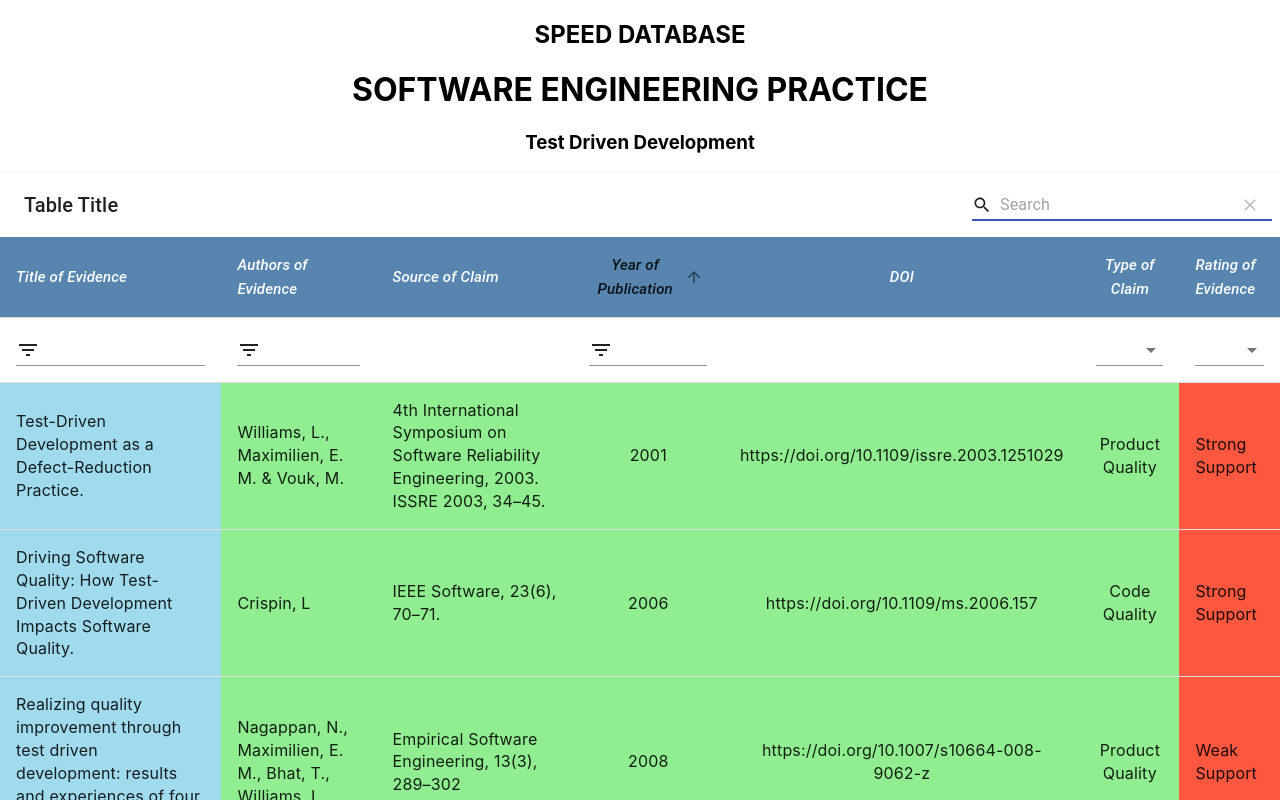
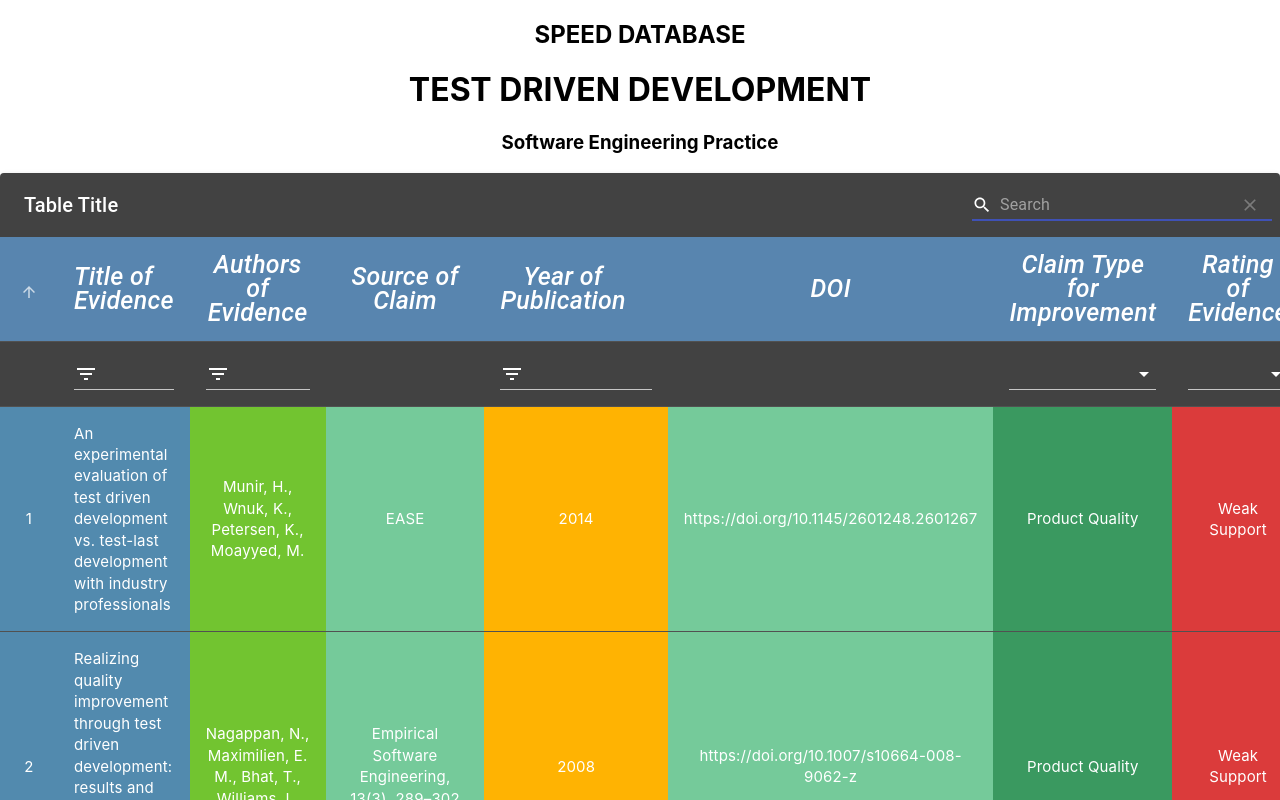
Before and after one commit to NSen29/SPEED_NBC_Group10, a React (Create React App) app in the folder frontend/: page / in a window 1280 px wide. Shown: the top 800 px of the page. Built offline with nearby package versions, Linux system fonts and the light colour scheme.

Commit message:
Table Styling
Used different colors to distinguish the various columns, used Typography for font sizes, add dark mode as background

```diff
--- a/frontend/src/Table.js
+++ b/frontend/src/Table.js
@@ -1,7 +1,8 @@
-import React from 'react';
+import React, { useState } from 'react';
 import MaterialTable from "material-table";
 import { forwardRef } from 'react';
-
+import { MuiThemeProvider } from '@material-ui/core'
+import { createMuiTheme } from '@material-ui/core/styles';
 import AddBox from '@material-ui/icons/AddBox';
 import ArrowDownward from '@material-ui/icons/ArrowDownward';
 import Check from '@material-ui/icons/Check';
@@ -17,7 +18,8 @@ import Remove from '@material-ui/icons/Remove';
 import SaveAlt from '@material-ui/icons/SaveAlt';
 import Search from '@material-ui/icons/Search';
 import ViewColumn from '@material-ui/icons/ViewColumn';
-
+import Typography from "@material-ui/core/Typography";
+//create variable for the different options and tools seen on the webpage and their assigned icons for each
 const symbolsForOptions = {
         Add: forwardRef((props, ref) => < AddBox {...props }
                 ref = { ref }
@@ -71,8 +73,10 @@ const symbolsForOptions = {
                                                                                 ref = { ref }
                                                                                 />)
                                                                             };
+                                                                            //Table created for storing and displaying all the necessary data concerning TDD
                                                                             export const Table = () => {
                                                                                 const tableData = [{
+                                                                                            ID: 1,
                                                                                             title: 'An experimental evaluation of test driven development vs. test-last development with industry professionals',
                                                                                             authors: "Munir, H., Wnuk, K., Petersen, K., Moayyed, M.",
                                                                                             source: "EASE",
@@ -84,6 +88,7 @@ const symbolsForOptions = {
                                                                                         },
 
                                                                                         {
+                                                                                            ID: 2,
                                                                                             title: 'Realizing quality improvement through test driven development: results and experiences of four industrial teams',
                                                                                             authors: "Nagappan, N., Maximilien, E. M., Bhat, T., Williams, L.",
                                                                                             source: " Empirical Software Engineering, 13(3), 289–302",
@@ -94,6 +99,7 @@ const symbolsForOptions = {
                                                                                         },
 
                                                                                         {
+                                                                                            ID: 3,
                                                                                             title: "Does Test-Driven Development Really Improve Software Design Quality?",
                                                                                             authors: "Janzen, D. S.",
                                                                                             source: "Software, IEEE, 25(2) 77-84",
@@ -104,6 +110,7 @@ const symbolsForOptions = {
                                                                                         },
 
                                                                                         {
+                                                                                            ID: 4,
                                                                                             title: "Comparative Case Study on the Impact of Test-Driven Development on Program Design and Test Coverage",
                                                                                             authors: "Siniaalto, M., Abrahamsson, P.",
                                                                                             source: "ArXiv.Org, cs.SE, arXiv:1711.05082-284",
@@ -114,6 +121,7 @@ const symbolsForOptions = {
                                                                                         },
 
                                                                                         {
+                                                                                            ID: 5,
                                                                                             title: "Driving Software Quality: How Test-Driven Development Impacts Software Quality.",
                                                                                             authors: "Crispin, L",
                                                                                             source: "IEEE Software, 23(6), 70–71.",
@@ -124,6 +132,7 @@ const symbolsForOptions = {
                                                                                         },
 
                                                                                         {
+                                                                                            ID: 6,
                                                                                             title: "Test-Driven Development as a Defect-Reduction Practice.",
                                                                                             authors: "Williams, L., Maximilien, E. M. & Vouk, M.",
                                                                                             source: "4th International Symposium on Software Reliability Engineering, 2003. ISSRE 2003, 34–45.",
@@ -134,6 +143,7 @@ const symbolsForOptions = {
                                                                                         },
 
                                                                                         {
+                                                                                            ID: 7,
                                                                                             title: "An Empirical Study of Test-Driven Development vs. Test-Last Development Using Eye Tracking.",
                                                                                             authors: "Choma, J., Guerra, E. M., Silva, T. S. da, Albuquerque, T., Albuquerque, V. G. & Zaina, L. M.",
                                                                                             source: "WBMA, 1106(1), 11–24.",
@@ -142,31 +152,68 @@ const symbolsForOptions = {
                                                                                             claim: "CQI",
                                                                                             evidence: "W"
                                                                                         },
+                                                                                        {
+                                                                                            ID: 8,
+                                                                                            title: "Causal Factors, Benefits and Challenges of Test-Driven Development: Practitioner Perceptions.",
+                                                                                            authors: "Buchan, Ji., Li, L. & MacDonell, S. G",
+                                                                                            source: "18TH ASIA PACIFIC SOFTWARE ENGINEERING CONFERENCE 2012",
+                                                                                            pubyear: "2012",
+                                                                                            doi: "https://doi.org/10.1109/apsec.2011.44",
+                                                                                            claim: "TSI",
+                                                                                            evidence: "W"
+                                                                                        },
+                                                                                        {
+                                                                                            ID: 9,
+                                                                                            title: "Causal Factors, Benefits and Challenges of Test-Driven Development: Practitioner Perceptions.",
+                                                                                            authors: "Buchan, Ji., Li, L. & MacDonell, S. G",
+                                                                                            source: "18TH ASIA PACIFIC SOFTWARE ENGINEERING CONFERENCE 2012",
+                                                                                            pubyear: "2012",
+                                                                                            doi: "https://doi.org/10.1109/apsec.2011.44",
+                                                                                            claim: "PQI",
+                                                                                            evidence: "W"
+                                                                                        },
                                                                                     ]
-
+                                                                                    //may implement optional switch to change from light and dark modes
+                                                                                const [alterDarkMode, setAlterDarkMode] = useState(true)
                                                                                 const claimInfo = [{
+                                                                                        ID: 'Article No:',
+                                                                                        field: 'ID',
+                                                                                        sorting: true,
+                                                                                        align: 'center',
+                                                                                        filtering: false,
+                                                                                        defaultSort: "asc",
+                                                                                        cellStyle: { background: "#528AAE" },
+                                                                                        rowStyle: {
+                                                                                            fontSize: 50,
+                                                                                        },
+                                                                                        headerStyle: { color: "#fff", fontSize: 50, },
+                                                                                    }, {
                                                                                         title: 'Title of Evidence',
                                                                                         field: 'title',
                                                                                         sorting: false,
-                                                                                        cellStyle: { background: "#9FDBED" },
-                                                                                        headerStyle: { color: "#fff" },
+                                                                                        cellStyle: { background: "#528AAE" },
+                                                                                        rowStyle: {
+                                                                                            fontSize: 30,
+                                                                                        },
+                                                                                        headerStyle: { color: "#fff", fontSize: 25, },
                                                                                     },
                                                                                     {
                                                                                         title: 'Authors of Evidence',
                                                                                         field: 'authors',
                                                                                         sorting: false,
-
-                                                                                        cellStyle: { background: "	#90EE90" },
-                                                                                        headerStyle: { color: "#fff" }
+                                                                                        align: "center",
+                                                                                        cellStyle: { background: "	#72C430" },
+                                                                                        headerStyle: { color: "#fff", fontSize: 25, }
                                                                                     },
                                                                                     {
                                                                                         title: 'Source of Claim',
                                                                                         field: 'source',
                                                                                         sorting: false,
+                                                                                        align: "center",
                                                                                         searching: false,
                                                                                         filtering: false,
-                                                                                        cellStyle: { background: "#90EE90" },
-                                                                                        headerStyle: { color: "#fff" }
+                                                                                        cellStyle: { background: "#75CA9A" },
+                                                                                        headerStyle: { color: "#fff", fontSize: 25, }
 
                                                                                     },
                                                                                     {
@@ -175,8 +222,8 @@ const symbolsForOptions = {
                                                                                         align: "center",
                                                                                         SortArrow: 'arrow_upward',
                                                                                         defaultSort: "asc",
-                                                                                        cellStyle: { background: "#90EE90" },
-                                                                                        headerStyle: { color: "#fff", fontSize: 15 }
+                                                                                        cellStyle: { background: "#FFB302" },
+                                                                                        headerStyle: { color: "#fff", fontSize: 25, }
 
                                                                                     },
                                                                                     {
@@ -185,41 +232,51 @@ const symbolsForOptions = {
                                                                                         sorting: false,
                                                                                         searching: false,
                                                                                         filtering: false,
+
                                                                                         align: "center",
-                                                                                        cellStyle: { background: "#90EE90" },
-                                                                                        headerStyle: { color: "#fff" }
+                                                                                        cellStyle: { background: "#75CA9A" },
+                                                                                        headerStyle: { color: "#fff", fontSize: 25, }
 
                                                                                     },
                                                                                     {
-                                                                                        title: 'Type of Claim',
+                                                                                        title: 'Claim Type for Improvement',
                                                                                         field: 'claim',
                                                                                         sorting: false,
                                                                                         searching: false,
                                                                                         align: "center",
-                                                                                        lookup: { PQI: "Product Quality", CQI: "Code Quality" },
-                                                                                        cellStyle: { background: "#90EE90" },
-                                                                                        headerStyle: { color: "#fff" }
+                                                                                        lookup: { PQI: "Product Quality", CQI: "Code Quality", TSI: "Team-Satisfaction Quality" },
+                                                                                        cellStyle: { background: "#3A9960" },
+                                                                                        headerStyle: { color: "#fff", fontSize: 25, }
 
                                                                                     },
                                                                                     {
                                                                                         title: 'Rating of Evidence',
                                                                                         field: 'evidence',
                                                                                         searching: false,
+                                                                                        align: "center",
                                                                                         sorting: false,
                                                                                         lookup: { S: "Strong Support", W: "Weak Support" },
 
-                                                                                        cellStyle: { background: "#FD5740 " },
-                                                                                        headerStyle: { color: "#fff" }
+                                                                                        cellStyle: { background: "#DB3B3B" },
+                                                                                        headerStyle: { color: "#fff", fontSize: 25, }
 
                                                                                     }
 
                                                                                 ]
 
+                                                                                const theme = createMuiTheme({
+                                                                                    palette: {
+                                                                                        type: 'dark'
+
+                                                                                    }
+                                                                                })
                                                                                 return ( <
                                                                                     div >
                                                                                     <
-                                                                                    h1 align = "center" > SOFTWARE ENGINEERING PRACTICE < /h1>  <
-                                                                                    h3 align = 'center' > Test Driven Development < /h3>  <
+                                                                                    h1 align = "center" > TEST DRIVEN DEVELOPMENT < /h1>  <
+                                                                                    h3 align = 'center' > Software Engineering Practice < /h3>   <
+                                                                                    MuiThemeProvider theme = { theme } >
+                                                                                    <
                                                                                     MaterialTable data = { tableData }
                                                                                     columns = { claimInfo }
                                                                                     icons = { symbolsForOptions }
@@ -230,16 +287,15 @@ const symbolsForOptions = {
                                                                                             searchFieldAlignment: 'right',
                                                                                             searchAutoFocus: true,
                                                                                             filtering: true,
+                                                                                            rowStyle: {
+                                                                                                fontSize: 15,
+                                                                                            },
                                                                                             headerStyle: { background: "#5885AF", fontStyle: "oblique", fontSize: 15 }
                                                                                         }
 
                                                                                     }
-                                                                                    />
-
-                                                                                    /
-                                                                                    >
-                                                                                    <
-                                                                                    /
+                                                                                    /> < /
+                                                                                    MuiThemeProvider > / > < /
                                                                                     div >
                                                                                 )
 
```
Lines whose indentation alone changed are shown as unchanged.
